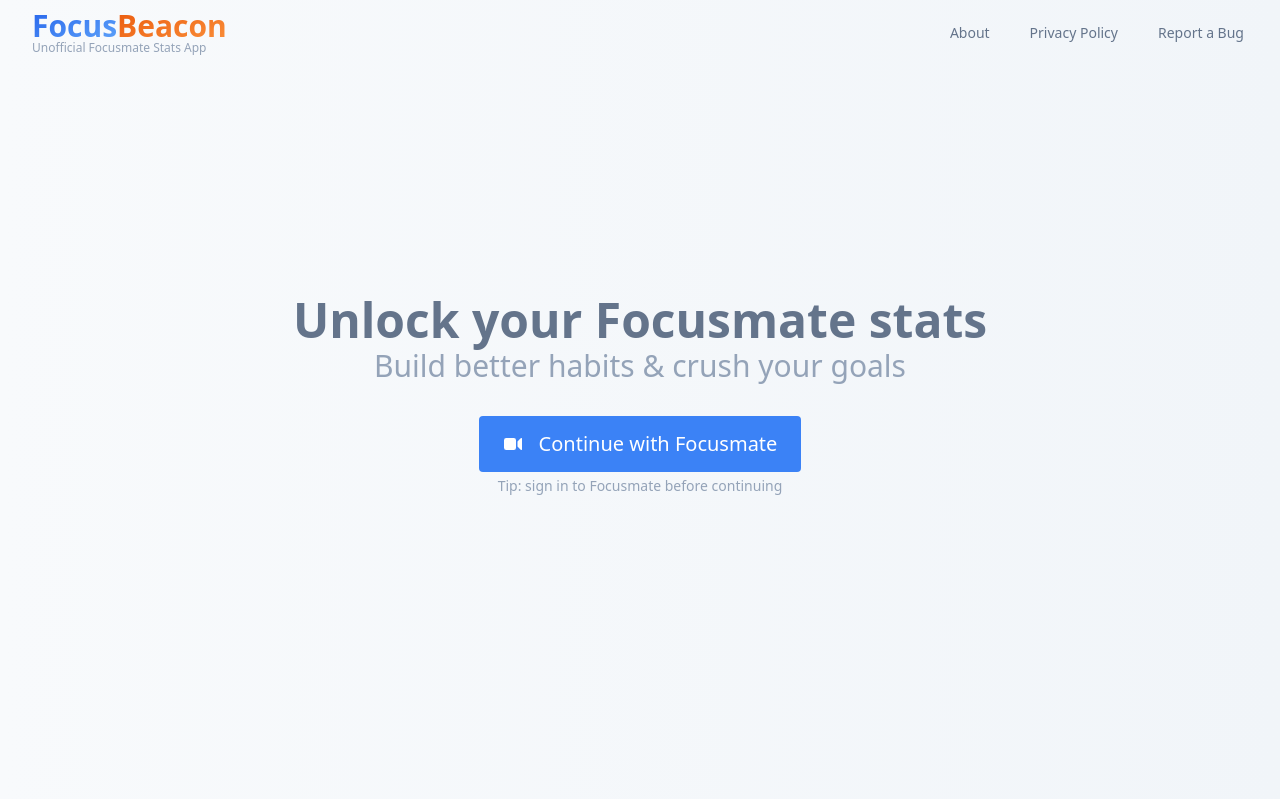
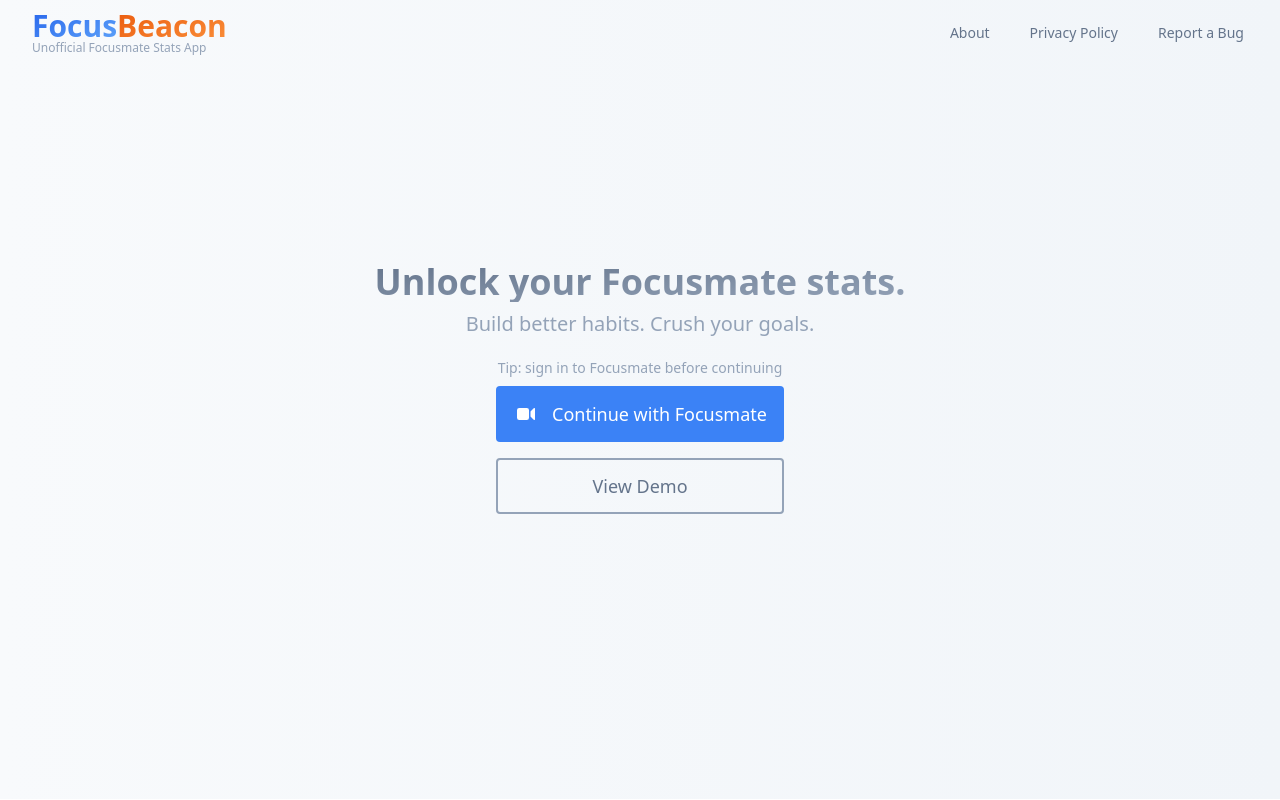
Before and after one commit to qu8n/focusbeacon, a Next.js app: page / in a window 1280 px wide. Built offline with nearby package versions, Linux system fonts and the light colour scheme; no server answers.

Commit message:
Create generic LandingPageButton and add a View Demo button

```diff
--- /dev/null
+++ b/src/components/LandingPageButton.js
@@ -0,0 +1,27 @@
+import React from "react";
+import PropTypes from "prop-types";
+
+LandingPageButton.propTypes = {
+  link: PropTypes.string.isRequired,
+  icon: PropTypes.any, // TODO: specify typing of svg element
+  text: PropTypes.string.isRequired,
+  theme: PropTypes.string.isRequired
+};
+
+export default function LandingPageButton({ link, icon, text, theme }) {
+  return (
+    <>
+      <button
+        onClick={() => {
+          if (typeof window !== "undefined") {
+            window.location.href = `${link}`;
+          }
+        }}
+        className={`w-72 items-center text-center text-lg h-14 font-normal px-3 rounded ${theme}`}
+      >
+        {icon}
+        {text}
+      </button>
+    </>
+  );
+}
--- a/src/components/SignInButton.js
+++ /dev/null
@@ -1,26 +0,0 @@
-import React from "react";
-
-export default function SignInButton() {
-  return (
-    <>
-      <button
-        onClick={() => {
-          if (typeof window !== "undefined") {
-            window.location.href = `https://www.focusmate.com/oauth/authorize?client_id=${process.env.NEXT_PUBLIC_FOCUSMATE_CLIENT_ID}&response_type=code&scope=profile%20sessions`;
-          }
-        }}
-        className="inline-flex items-center text-xl h-14 font-medium bg-blue-500 hover:bg-blue-500/[.95] text-white px-6 rounded"
-      >
-        <svg
-          xmlns="http://www.w3.org/2000/svg"
-          viewBox="0 0 20 20"
-          fill="currentColor"
-          className="w-5 h-5 mr-4"
-        >
-          <path d="M3.25 4A2.25 2.25 0 001 6.25v7.5A2.25 2.25 0 003.25 16h7.5A2.25 2.25 0 0013 13.75v-7.5A2.25 2.25 0 0010.75 4h-7.5zM19 4.75a.75.75 0 00-1.28-.53l-3 3a.75.75 0 00-.22.53v4.5c0 .199.079.39.22.53l3 3a.75.75 0 001.28-.53V4.75z" />
-        </svg>
-        Continue with Focusmate
-      </button>
-    </>
-  );
-}
--- a/src/pages/index.js
+++ b/src/pages/index.js
@@ -1,22 +1,43 @@
 import React from "react";
-import SignInButton from "../components/SignInButton";
+import LandingPageButton from "../components/LandingPageButton";
 
 export default function Landing() {
   return (
     <div className="flex p-5 h-[calc(100vh-105px)]">
       <div className="m-auto">
-        <p className="-mt-28 text-center text-5xl font-bold text-slate-500">
-          Unlock your Focusmate stats
+        <p className="-mt-32 text-center text-4xl font-bold text-transparent bg-clip-text bg-gradient-to-br from-slate-500 to-slate-400">
+          Unlock your Focusmate stats.
         </p>
-        <p className="mt-1 text-center text-3xl font-normal text-slate-400">
-          Build better habits & crush your goals
+        <p className="mt-2 text-center text-xl font-normal text-slate-400">
+          Build better habits. Crush your goals.
         </p>
-        <div className="mt-8 flex justify-center">
-          <SignInButton />
-        </div>
-        <p className="mt-1 text-center text-slate-400 text-sm">
+        <p className="mt-5 text-center text-slate-400 text-sm">
           Tip: sign in to Focusmate before continuing
         </p>
+        <div className="mt-2 flex justify-center">
+          <LandingPageButton
+            link={`https://www.focusmate.com/oauth/authorize?client_id=${process.env.NEXT_PUBLIC_FOCUSMATE_CLIENT_ID}&response_type=code&scope=profile%20sessions`}
+            icon={
+              <svg
+                xmlns="http://www.w3.org/2000/svg"
+                viewBox="0 0 20 20"
+                fill="currentColor"
+                className="w-5 h-5 ml-2 mr-4"
+              >
+                <path d="M3.25 4A2.25 2.25 0 001 6.25v7.5A2.25 2.25 0 003.25 16h7.5A2.25 2.25 0 0013 13.75v-7.5A2.25 2.25 0 0010.75 4h-7.5zM19 4.75a.75.75 0 00-1.28-.53l-3 3a.75.75 0 00-.22.53v4.5c0 .199.079.39.22.53l3 3a.75.75 0 001.28-.53V4.75z" />
+              </svg>
+            }
+            text="Continue with Focusmate"
+            theme="inline-flex text-white bg-blue-500 hover:bg-blue-500/[.90]"
+          />
+        </div>
+        <div className="mt-4 flex justify-center">
+          <LandingPageButton
+            link="/dashboard"
+            text="View Demo"
+            theme="text-slate-500 hover:text-white border-2 border-slate-400 hover:border-slate-500 hover:bg-slate-500"
+          />
+        </div>
       </div>
     </div>
   );
```
